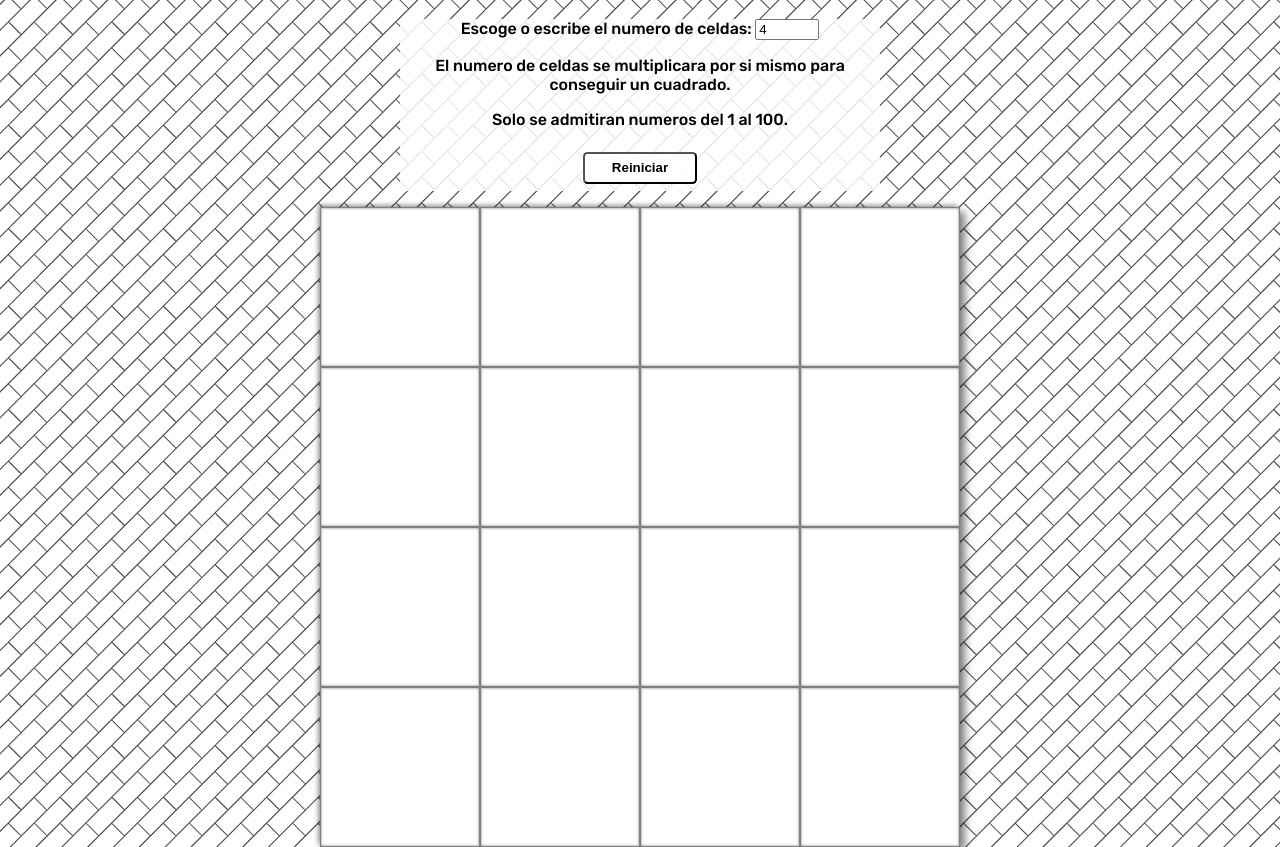
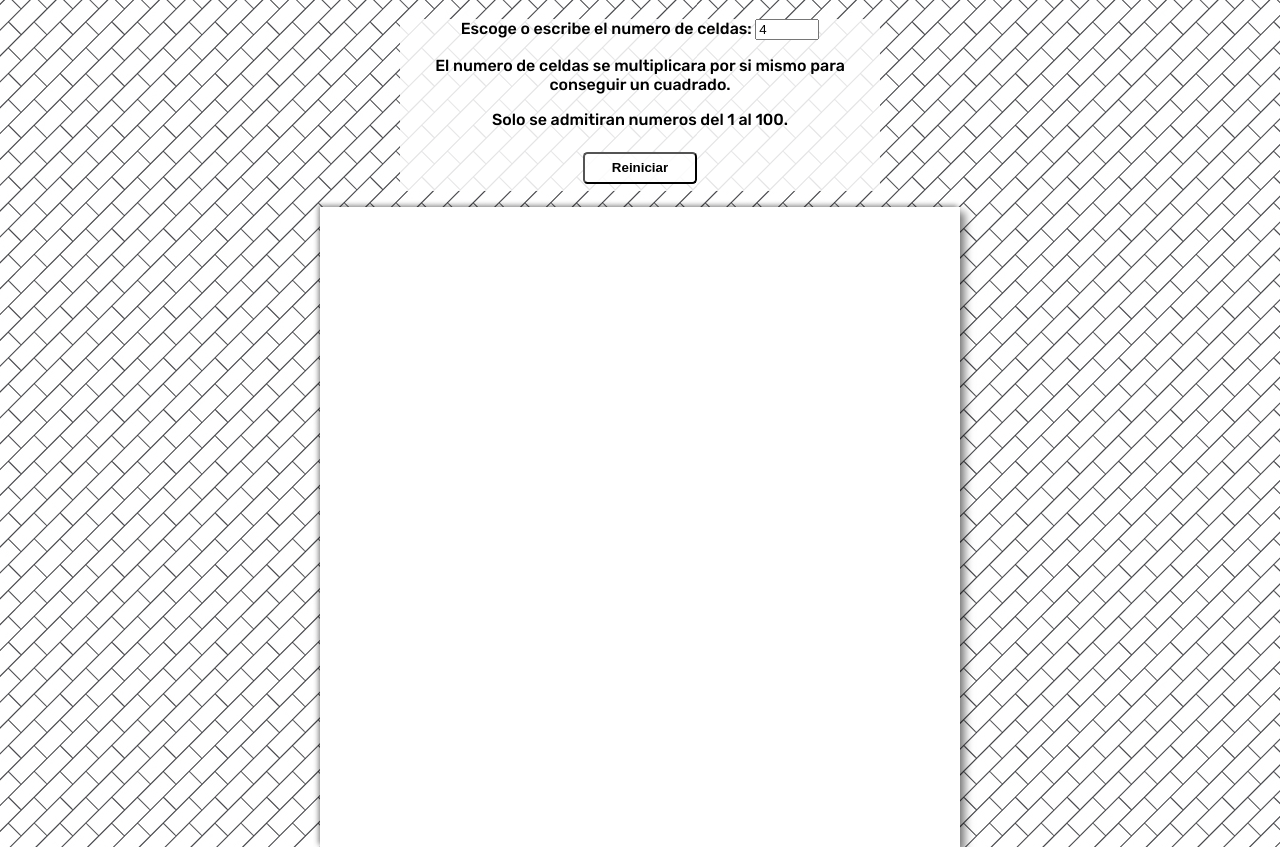
Before and after one commit to abarahona-projects/Etch-a-Sketch, a plain HTML site: page index.html in a window 1280 px wide. Shown: the part 62-909 px from the top of the page. Drawn offline with Linux system fonts and the light colour scheme.

Commit message:
Finishing the simpliest version with a nice UI and almost without errors.

```diff
--- a/main.js
+++ b/main.js
@@ -27,7 +27,7 @@ function squaresListener() {
     squares.forEach(function (e) {
         e.addEventListener('mouseenter', function (e) {
             this.classList.add('colored');
-            this.style.cssText = 'background-color: ' + rgbColor() + ';';
+            this.style.cssText = 'background-color: ' + rgbColor() + ';box-shadow: inset 0.08em 0.08em 0.1em rgba(0, 0, 0, 0.2),inset -0.08em -0.08em 0.1em rgba(0, 0, 0, 0.2);';
         });
     });
     if (colored) {
--- a/style.css
+++ b/style.css
@@ -10,10 +10,10 @@ body {
   text-align: center;
   float: left;
   box-sizing: border-box;
-  border: solid rgba(0, 0, 0, 0.5) 0.0006em;
+  /* border: solid rgba(0, 0, 0, 0.5) 0.0006em; */
   background-color: white;
-  box-shadow: inset 0.08em 0.08em 0.1em rgba(0, 0, 0, 0.2),
-    inset -0.08em -0.08em 0.1em rgba(0, 0, 0, 0.2);
+  /* box-shadow: inset 0.08em 0.08em 0.1em rgba(0, 0, 0, 0.2),
+    inset -0.08em -0.08em 0.1em rgba(0, 0, 0, 0.2); */
 }
 
 .container {
```
